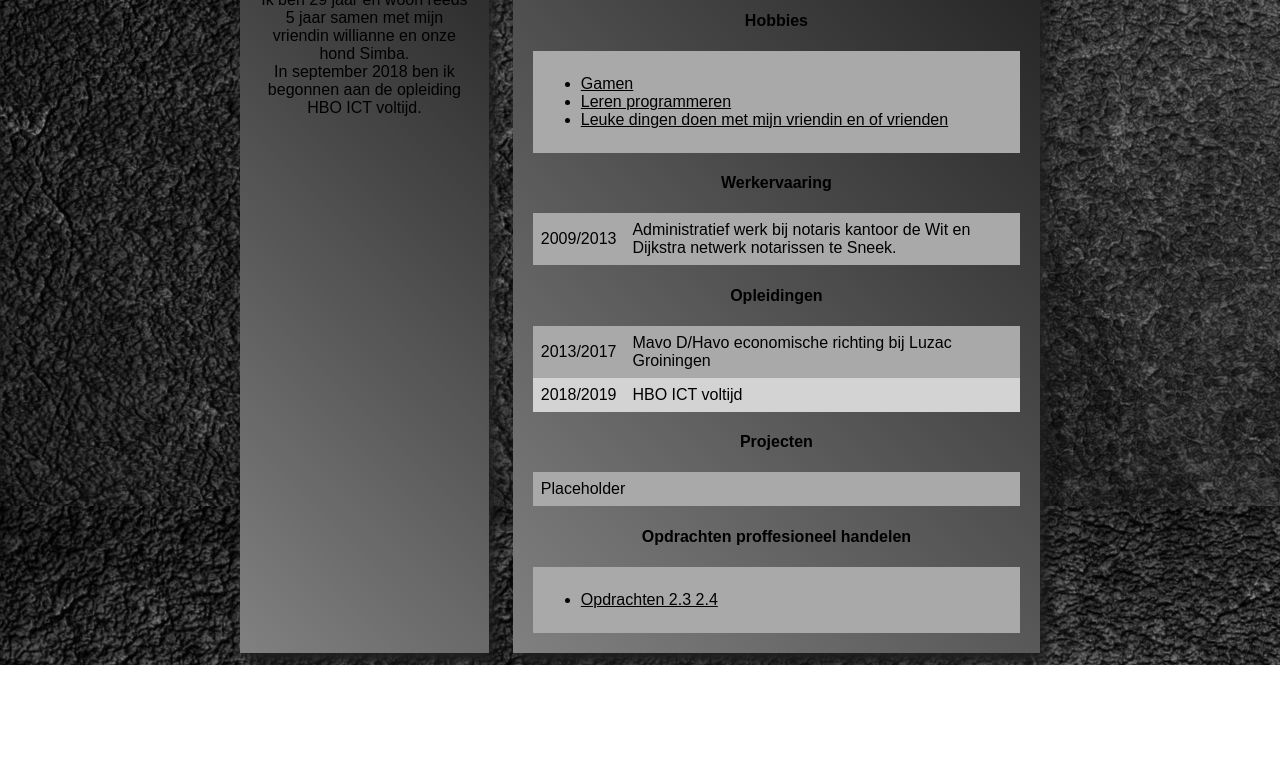
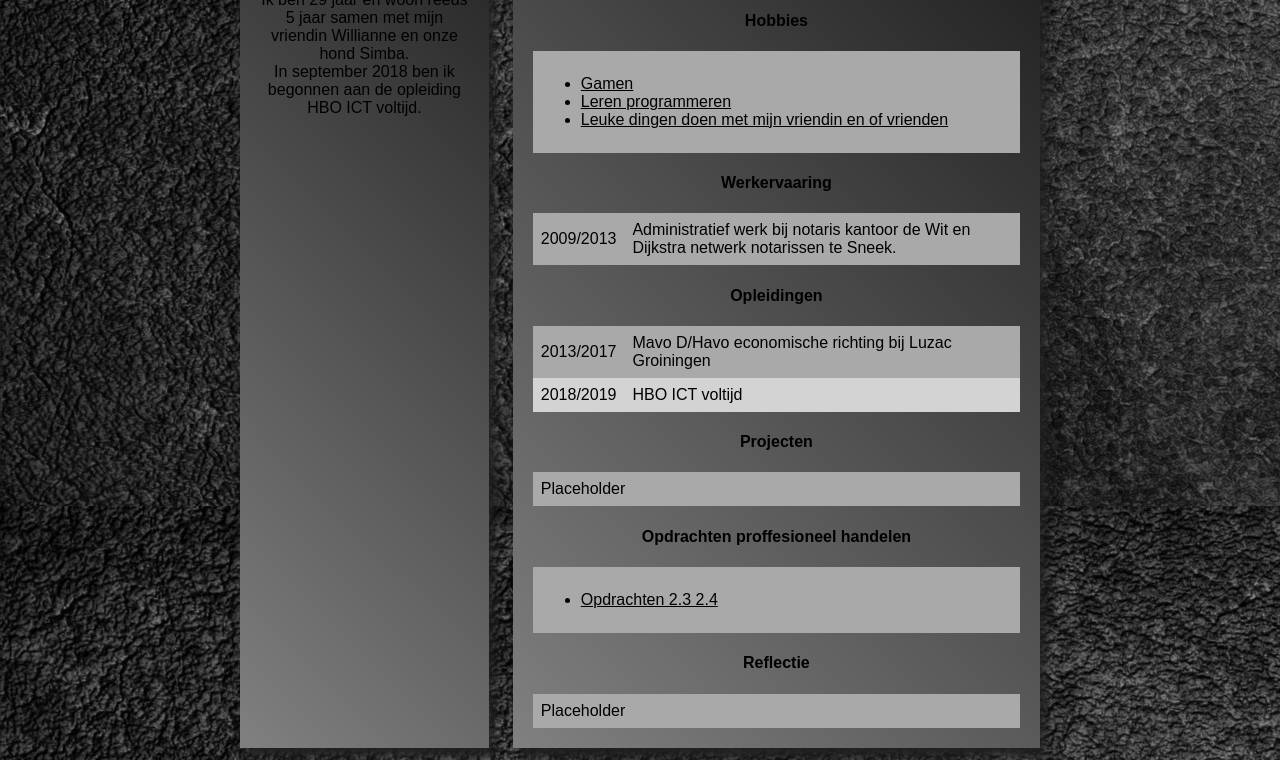
Before and after one commit to Nielsjah/Nielsjah.github.io, a plain HTML site: page index.html in a window 1280 px wide. Shown: the part 694-1454 px from the top of the page. Before the commit the page ends 1359 px from the top, so only its background shows below. Drawn offline with Linux system fonts and the light colour scheme.

Commit message:
Typfouten

```diff
--- a/index.html
+++ b/index.html
@@ -27,7 +27,7 @@
             <h5>Korte introductie</h5>
             <p>Mijn naam is Niels Dijkstra.
                 Geboren in Leiden maar ik ben opgegroeid in Sneek.<br>
-                Ik ben 29 jaar en woon reeds 5 jaar samen met mijn vriendin willianne en onze hond Simba.<br>
+                Ik ben 29 jaar en woon reeds 5 jaar samen met mijn vriendin Willianne en onze hond Simba.<br>
                 In september 2018 ben ik begonnen aan de opleiding HBO ICT voltijd.</p>
         </div>
 
@@ -149,8 +149,20 @@
                        </td>
                    </tr>
              </table>
+             <table>
+                 <H4>Reflectie</H4>
+                  <tr>
+                      <td>
+                          Placeholder
+                      </td>
+                  </tr>
 
-        </div>
+             </table>
+
+
+            </div>
+
+
     </div>
 </body>
 
```
Also changed, not shown: hobbies.html (+2 -2 lines).
